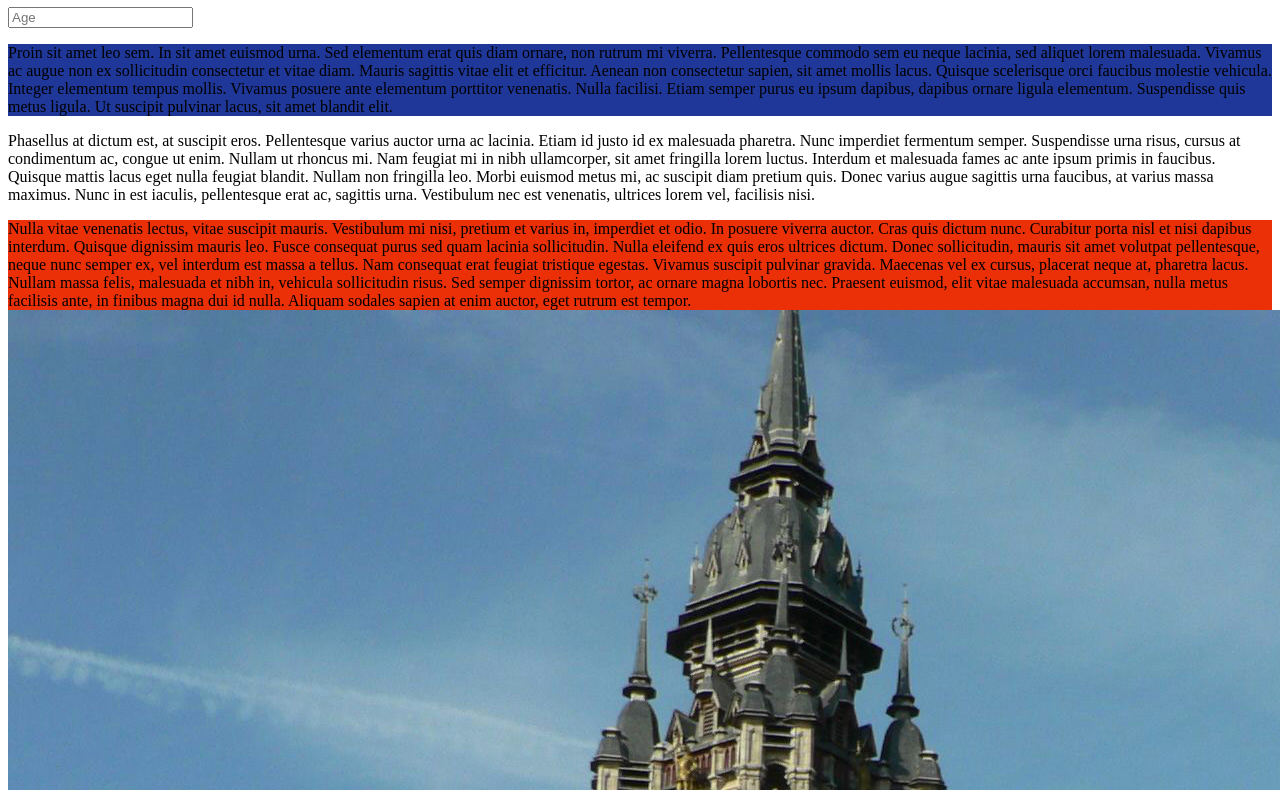
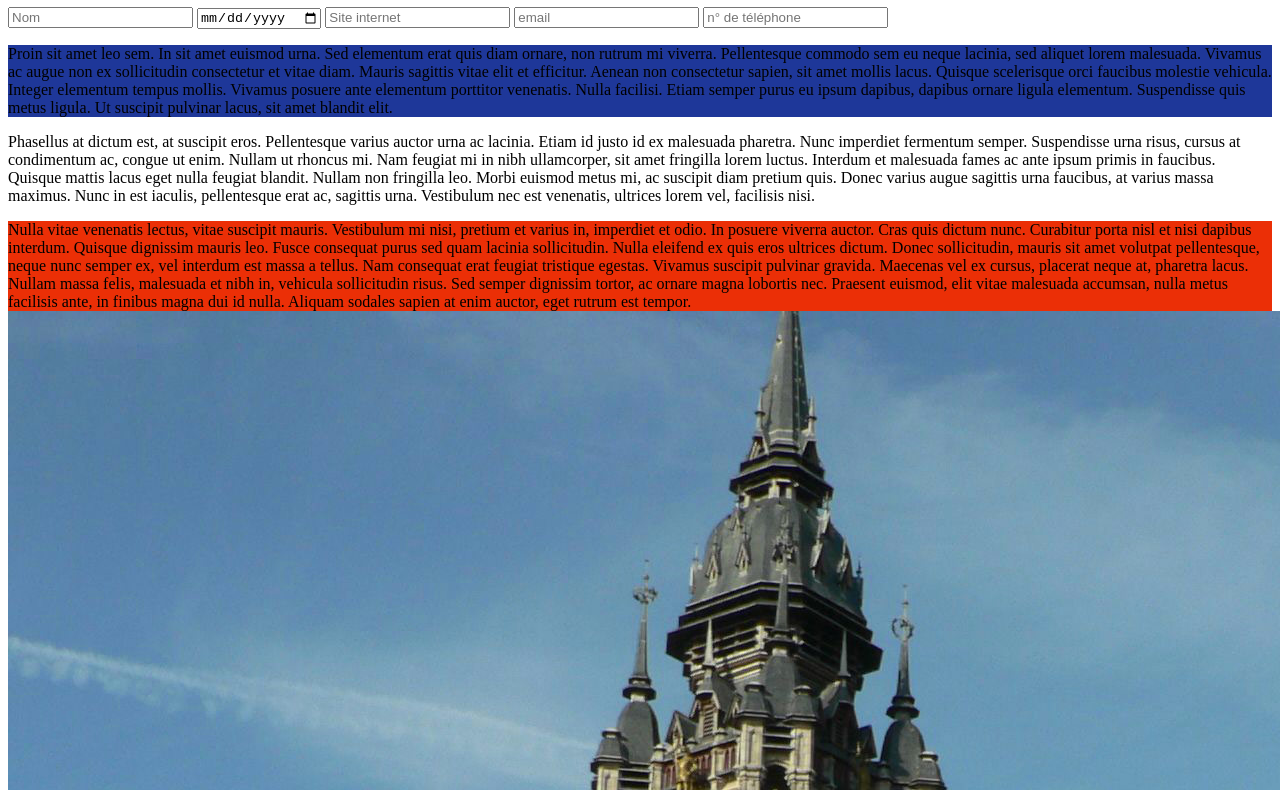
Before and after one commit to antoinevandapel/M4105C, a plain HTML site: page index.html in a window 1280 px wide. Shown: the part 73-863 px from the top of the page. Drawn offline with Linux system fonts and the light colour scheme.

Commit message:
formulaire

```diff
--- a/index.html
+++ b/index.html
@@ -9,7 +9,13 @@
 </head>
 <body>
 	<h1>Bonjour</h1>
-	<input type="number" name="age" placeholder="Age"/>
+	<form>
+		<input type="text" name="nom" placeholder="Nom">
+		<input type="date" name="birthdate" placeholder="Date de naissance">
+		<input type="url" name="url" placeholder="Site internet">
+		<input type="email" name="email" placeholder="email">
+		<input type="tel" name="telephone" placeholder="n° de téléphone">
+	</form>
 	<p id="p1">Proin sit amet leo sem. In sit amet euismod urna. Sed elementum erat quis diam ornare, non rutrum mi viverra. Pellentesque commodo sem eu neque lacinia, sed aliquet lorem malesuada. Vivamus ac augue non ex sollicitudin consectetur et vitae diam. Mauris sagittis vitae elit et efficitur. Aenean non consectetur sapien, sit amet mollis lacus. Quisque scelerisque orci faucibus molestie vehicula. Integer elementum tempus mollis. Vivamus posuere ante elementum porttitor venenatis. Nulla facilisi. Etiam semper purus eu ipsum dapibus, dapibus ornare ligula elementum. Suspendisse quis metus ligula. Ut suscipit pulvinar lacus, sit amet blandit elit.</p>
 	<p id="p2">Phasellus at dictum est, at suscipit eros. Pellentesque varius auctor urna ac lacinia. Etiam id justo id ex malesuada pharetra. Nunc imperdiet fermentum semper. Suspendisse urna risus, cursus at condimentum ac, congue ut enim. Nullam ut rhoncus mi. Nam feugiat mi in nibh ullamcorper, sit amet fringilla lorem luctus. Interdum et malesuada fames ac ante ipsum primis in faucibus. Quisque mattis lacus eget nulla feugiat blandit. Nullam non fringilla leo. Morbi euismod metus mi, ac suscipit diam pretium quis. Donec varius augue sagittis urna faucibus, at varius massa maximus. Nunc in est iaculis, pellentesque erat ac, sagittis urna. Vestibulum nec est venenatis, ultrices lorem vel, facilisis nisi.</p>
 	<p id="p3">Nulla vitae venenatis lectus, vitae suscipit mauris. Vestibulum mi nisi, pretium et varius in, imperdiet et odio. In posuere viverra auctor. Cras quis dictum nunc. Curabitur porta nisl et nisi dapibus interdum. Quisque dignissim mauris leo. Fusce consequat purus sed quam lacinia sollicitudin. Nulla eleifend ex quis eros ultrices dictum. Donec sollicitudin, mauris sit amet volutpat pellentesque, neque nunc semper ex, vel interdum est massa a tellus. Nam consequat erat feugiat tristique egestas. Vivamus suscipit pulvinar gravida. Maecenas vel ex cursus, placerat neque at, pharetra lacus. Nullam massa felis, malesuada et nibh in, vehicula sollicitudin risus. Sed semper dignissim tortor, ac ornare magna lobortis nec. Praesent euismod, elit vitae malesuada accumsan, nulla metus facilisis ante, in finibus magna dui id nulla. Aliquam sodales sapien at enim auctor, eget rutrum est tempor.
```
